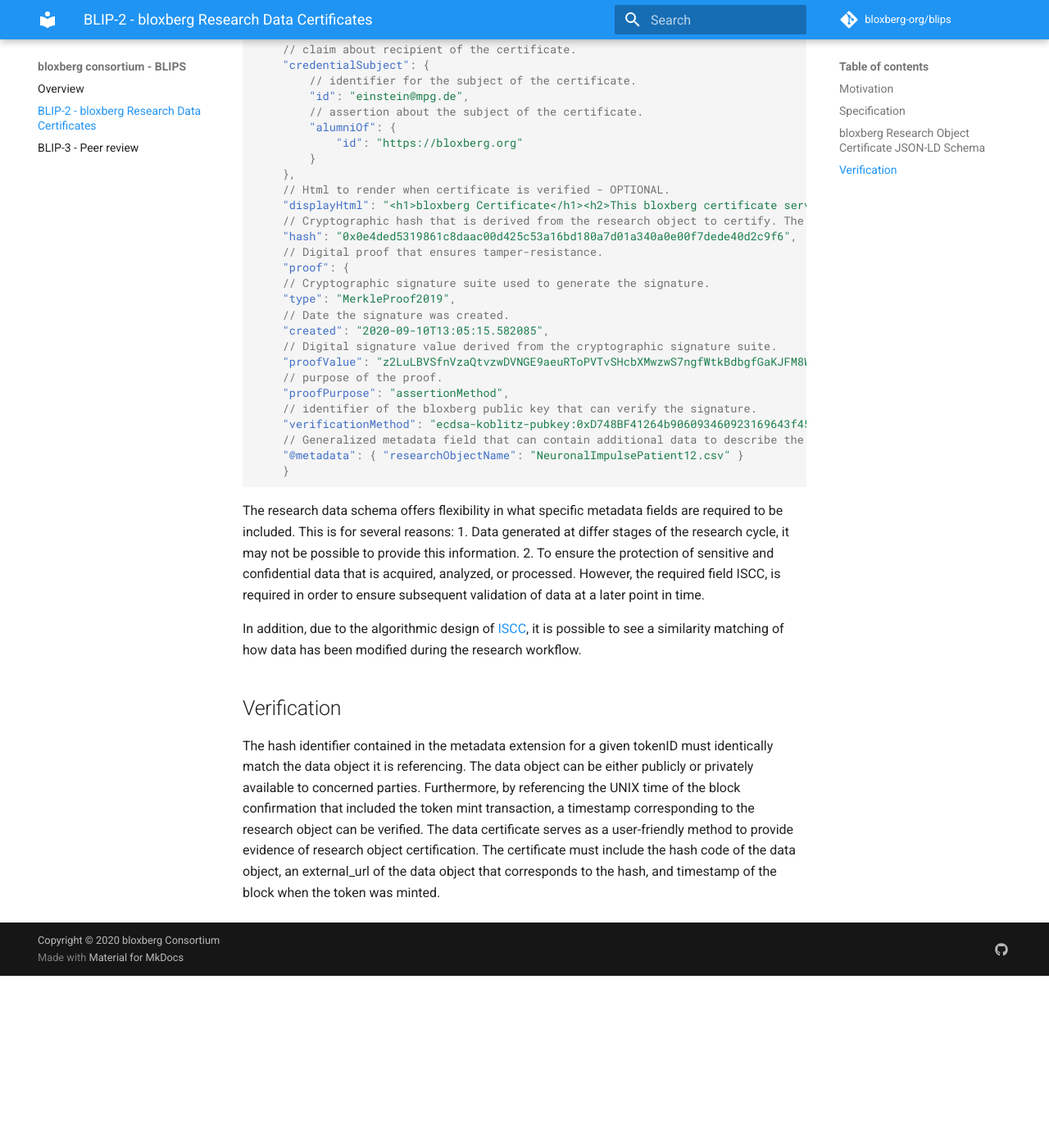
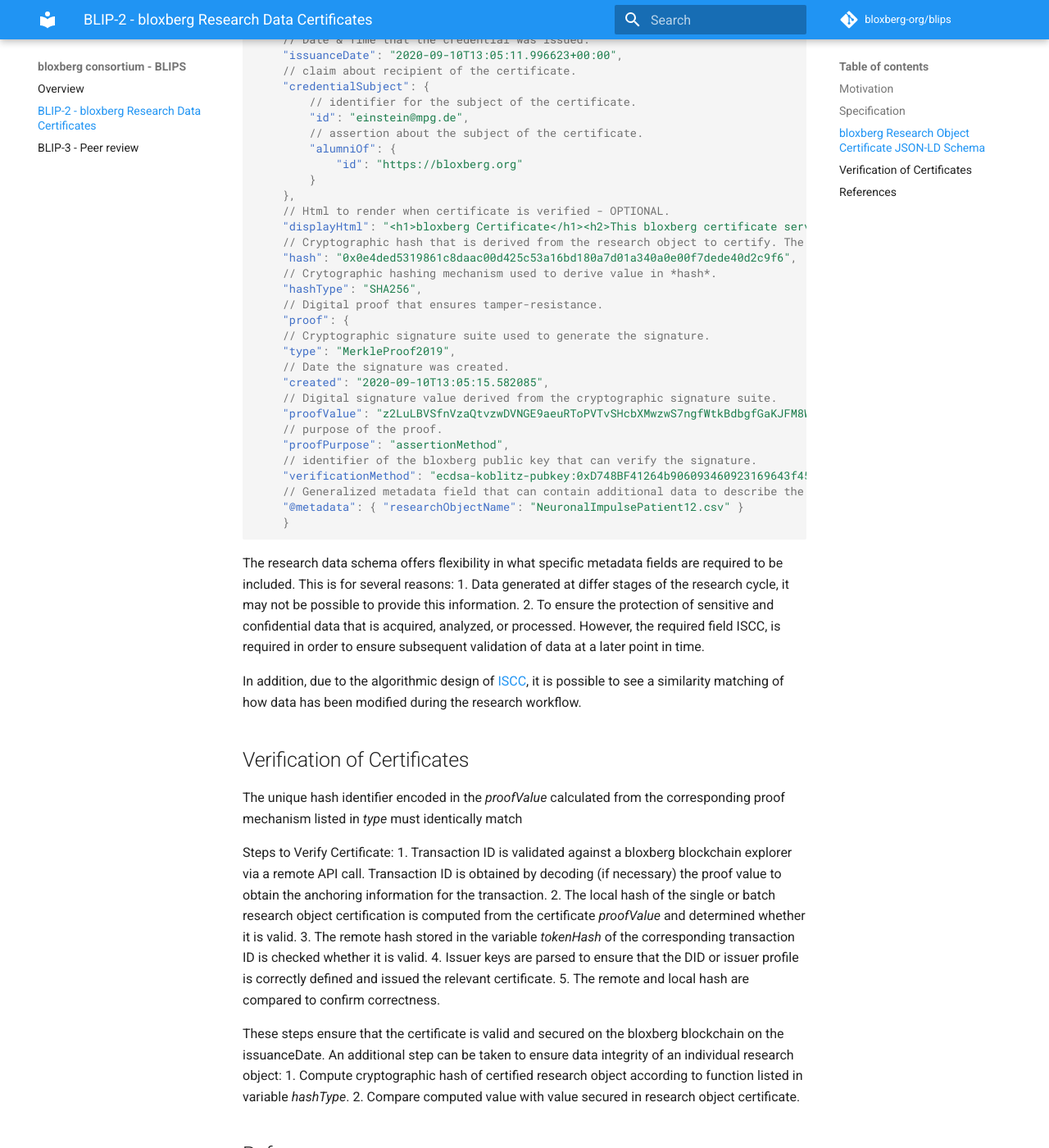
Before and after one commit to bloxberg-org/blips, an MkDocs documentation site: the page built from blips/blip-2-researchcertificate.md, in a window 1280 px wide and 1400 px high, scrolled down 2129 px. Shown: the whole window at 82% size. Built offline with MkDocs 1.6.1 and Material for MkDocs 9.7.7, drawn with Linux system fonts in a browser that asks for light colours; comment, search, counter and statistics services are not loaded; old or Windows-style settings are respelled for this version of MkDocs; before the commit the page ends 3319 px from its top, so only the background shows below that; some of the changed text lies outside the part shown.

Commit message:
updated verification steps

````diff
--- a/blips/blip-2-researchcertificate.md
+++ b/blips/blip-2-researchcertificate.md
@@ -14,10 +14,10 @@ Certifying that specific data or documents are generated, modified, analyzed, or
 
 In addition, as the research process can be considered a workflow - there is a large benefit to include measurements of how data has changed through the research process, for instance between initial acquisition and then preprocessing. Thus, by concatenating multiple generated certificates, the workflow of a research process can be certified and validated at a later point in time.
 
-Our aim is to standardize the research data certification with respect to what metadata should be included to identify the data, the process of research certificate generation, and the subsequent validation of an issued research certificate.
+Our aim is to standardize the research data certification with respect to what metadata should be included to identify the data, the process of research certificate generation, and the subsequent verification of an issued research certificate.
 
 ## Specification
-Each certified piece of data is minted as a non-fungible (*Transferable ERC721 compliant or non-transferable) token. Each contract MUST include the ERC721Metadata standard augmented with an additional field that contains the hash of the data object. This is in order to ensure that the dataURI hosted offchain can be resolved to an onchain transaction. The ERC721Metadata is necessary to include the information for future identification of the data object.
+Each desired batch of files or singular file is minted as a non-fungible (*Transferable ERC721 compliant or non-transferable) token. Each contract MUST include the ERC721Metadata standard augmented with an additional field that contains the hash of the data object. This is in order to ensure that the dataURI hosted offchain can be resolved to an onchain transaction. The ERC721Metadata is necessary to include the information for future identification of the data object.
 
 ```solidity
 /// @title Research Object Metadata Extension
@@ -73,8 +73,10 @@ The URI may point to a JSON file that conforms to the EIP-1047 Metadata JSON Sch
     },
     // Html to render when certificate is verified - OPTIONAL.
     "displayHtml": "<h1>bloxberg Certificate</h1><h2>This bloxberg certificate serves as a proof of existence that the data corresponding to the SHA256 Hash were transacted on the bloxberg blockchain at the issued time.</h2>",
-    // Cryptographic hash that is derived from the research object to certify. The exact hashing algorithm can be generalized, but must uniquely identify a file according to its byte code such as SHA256, SHA-3, or ISCC.
+    // Cryptographic hash that is derived from the research object to certify. The exact hashing algorithm can be generalized, but must uniquely identify a file such as SHA256, SHA-3, or ISCC.
     "hash": "0x0e4ded5319861c8daac00d425c53a16bd180a7d01a340a0e00f7dede40d2c9f6",
+    // Crytographic hashing mechanism used to derive value in *hash*.
+    "hashType": "SHA256",
     // Digital proof that ensures tamper-resistance.
     "proof": {
     // Cryptographic signature suite used to generate the signature.
@@ -96,9 +98,21 @@ The research data schema offers flexibility in what specific metadata fields are
 
 In addition, due to the algorithmic design of [ISCC](https://iscc.codes/), it is possible to see a similarity matching of how data has been modified during the research workflow.
 
-## Verification
+## Verification of Certificates
+The unique hash identifier encoded in the *proofValue* calculated from the corresponding proof mechanism listed in *type* must identically match
 
+Steps to Verify Certificate:
+1. Transaction ID is validated against a bloxberg blockchain explorer via a remote API call. Transaction ID is obtained by decoding (if necessary) the proof value to obtain the anchoring information for the transaction.
+2. The local hash of the single or batch research object certification is computed from the certificate *proofValue* and determined whether it is valid.
+3. The remote hash stored in the variable *tokenHash* of the corresponding transaction ID is checked whether it is valid.
+4. Issuer keys are parsed to ensure that the DID or issuer profile is correctly defined and issued the relevant certificate.
+5. The remote and local hash are compared to confirm correctness.
 
+These steps ensure that the certificate is valid and secured on the bloxberg blockchain on the issuanceDate. An additional step can be taken to ensure data integrity of an individual research object:
+1. Compute cryptographic hash of certified research object according to function listed in variable *hashType*.
+2. Compare computed value with value secured in research object certificate.
 
-
-The hash identifier contained in the metadata extension for a given tokenID must identically match the data object it is referencing. The data object can be either publicly or privately available to concerned parties. Furthermore, by referencing the UNIX time of the block confirmation that included the token mint transaction, a timestamp corresponding to the research object can be verified.  The data certificate serves as a user-friendly method to provide evidence of research object certification. The certificate must include the hash code of the data object, an external_url of the data object that corresponds to the hash, and timestamp of the block when the token was minted.
+## References
+1. Verifiable Credentials Data Model 1.0. https://www.w3.org/TR/vc-data-model/.
+2. Merkle Proof Signature Suite 2019. https://w3c-ccg.github.io/lds-merkle-proof-2019/.
+3. International Standard Content Code. https://iscc.codes.
````
Also changed, not shown: 1 other file.
